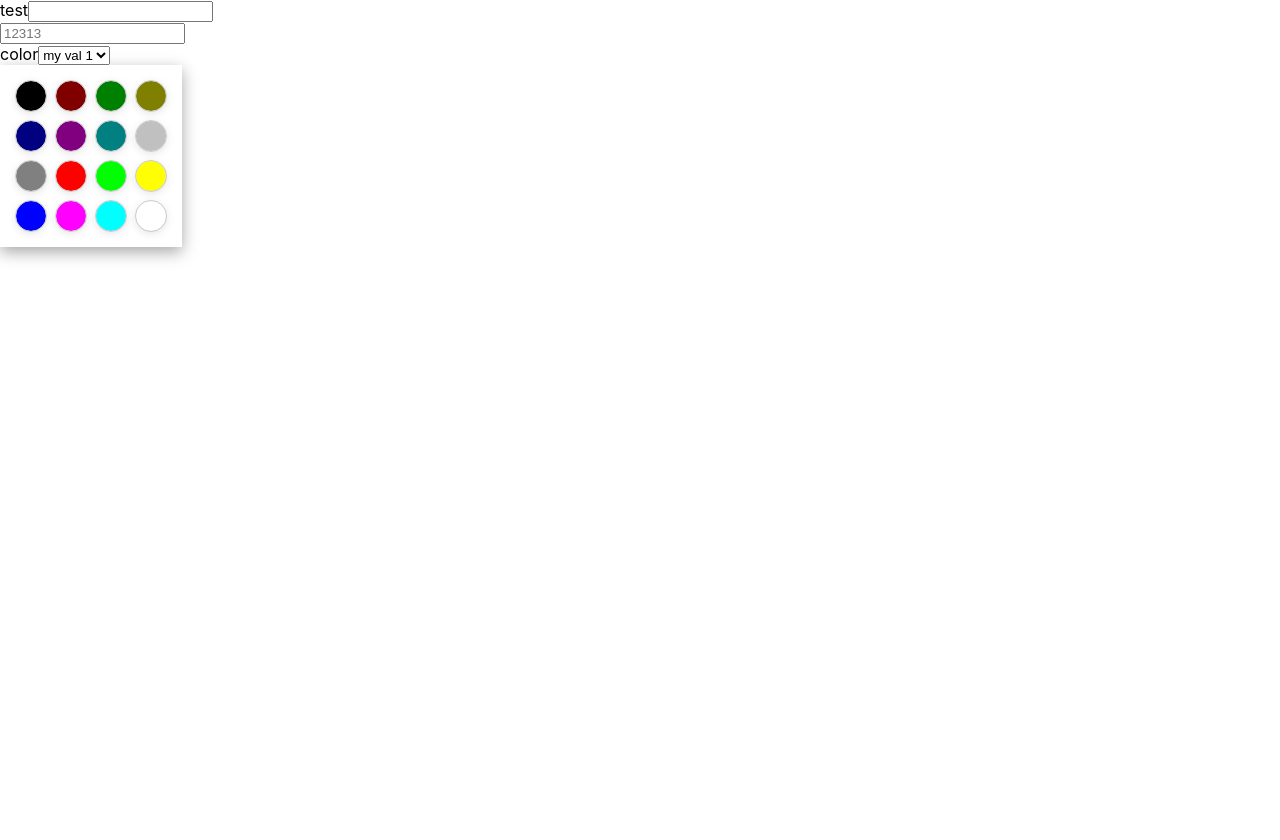
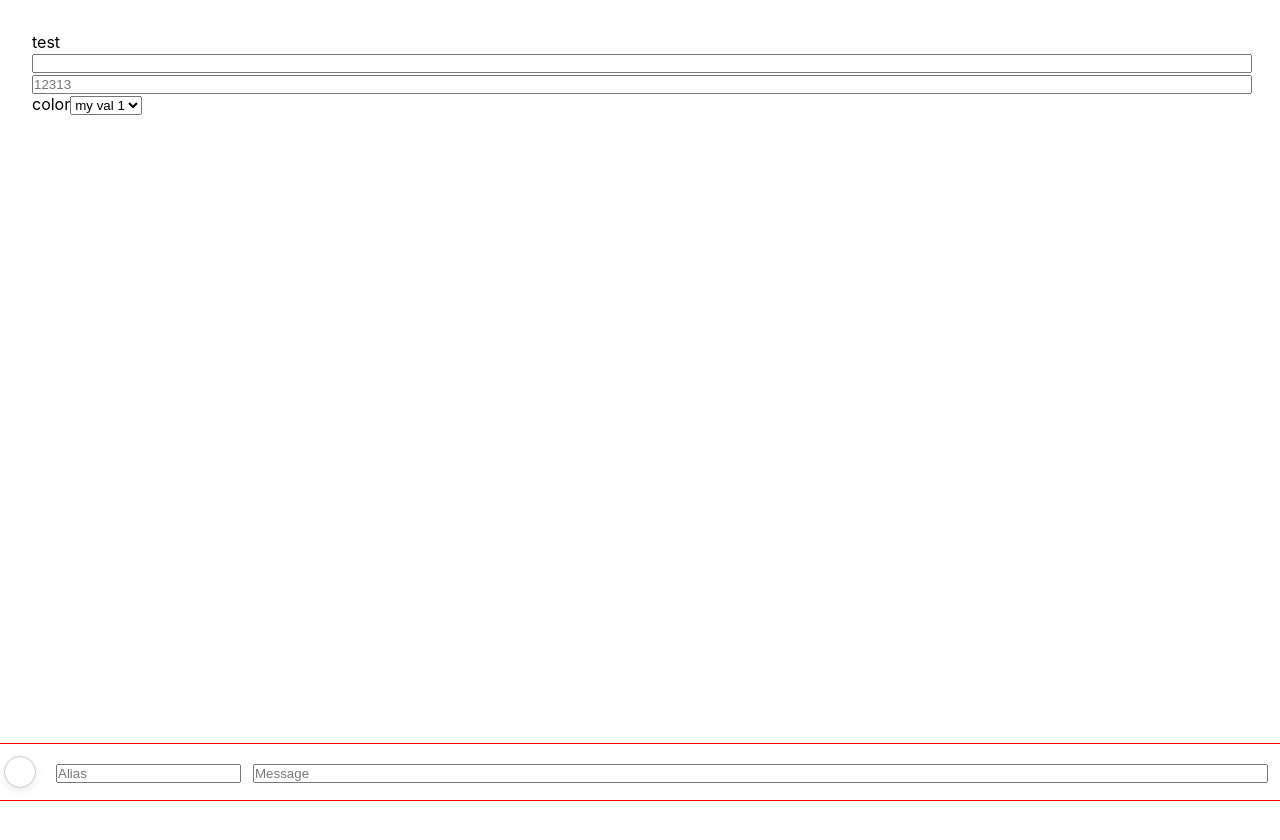
Before and after one commit to IntelliSensei/Live-conversation_web-app, a React (Create React App) app: page / in a window 1280 px wide. Shown: the top 840 px of the page. Before the commit the page ends 800 px from the top, so only its background shows below. Built offline with nearby package versions, Linux system fonts and the light colour scheme.

Commit message:
added panel

```diff
--- a/src/App.tsx
+++ b/src/App.tsx
@@ -29,8 +29,7 @@ export default function App() {
           console.log("dd", nv);
         }}
       />
-
-      <ColorPalette onSelect={console.log}/>
+      <Panel />
     </div>
   );
 }
--- a/src/components/Panel.tsx
+++ b/src/components/Panel.tsx
@@ -1,18 +1,21 @@
-import React from 'react'
-import Alias from './Alias';
-// import ColorPicker from '.components/ColorPicker';
-import MsgCard from './MsgCard';
-import './css/Panel.css'
+import React from "react";
+import Alias from "./Alias";
+import MsgCard from "./MsgCard";
+import "./css/Panel.css";
+import { ColorPicker } from "./input/colorPicker/ColorPicker";
+import { TextField } from "./input";
 
 // Add colour picker + alias + message (incl send button)
 // add states to colour + alias, add on change to message
 
-export default function Panel(){
-    return(
-        <div className='Panel-box'>
-            {/* <ColorPicker /> */}
-            <Alias />
-            <MsgCard />
-        </div>
-    )
+export default function Panel() {
+
+  return (
+    <div className="panel">
+      <ColorPicker />
+      <TextField placeholder="Alias" />
+      <TextField placeholder="Message" style={{flexGrow:2}} />
+      <div/>
+    </div>
+  );
 }
--- a/src/components/css/Panel.css
+++ b/src/components/css/Panel.css
@@ -1,13 +1,12 @@
-.Panel-box {
-    display: flex;
-    flex-direction: row;
-    /* align-items: center; */
-    color: rgb(183, 109, 13);
-    border: 1px solid;
-    height: 100vh;
-    order: 5;
-    /* background-position: center;
-    background-repeat: no-repeat;
-    background-size: cover; */
-
-  }
+.panel {
+  display: flex;
+  align-items: center;
+  outline: 1px solid red;
+  position: absolute;
+  width: 100vw;
+  margin: 0;
+  padding: 0.5rem 0;
+  bottom: 0;
+  left: 0;
+  gap: 1rem;
+}
--- a/src/components/input/TextField.tsx
+++ b/src/components/input/TextField.tsx
@@ -1,24 +1,30 @@
-import React, { FC } from "react";
+import React, { CSSProperties, FC } from "react";
 
 export interface ITextFieldProps {
   label?: string;
   placeholder?: string;
   onChange?: (newValue: string) => void;
+  style?: CSSProperties;
 }
 
-
-export const TextField: FC<ITextFieldProps> = ({ label, placeholder, onChange }: ITextFieldProps) => {
-
+export const TextField: FC<ITextFieldProps> = ({
+  label,
+  placeholder,
+  onChange,
+  style
+}: ITextFieldProps) => {
   return (
-        <div>
+    <div style={style}>
       {label && <label>{label}</label>}
       <input
+        style={{ width: "100%", margin: "0", padding: "0" }}
         onChange={(event) => {
-                    const newVal = event.target.value
-                    console.log({ newVal })
+          const newVal = event.target.value;
+          console.log({ newVal });
           if (onChange) onChange(newVal);
         }}
-                placeholder={placeholder} />
+        placeholder={placeholder}
+      />
     </div>
-    )
-}
+  );
+};
--- a/src/index.css
+++ b/src/index.css
@@ -1,10 +1,13 @@
 body {
-  margin: 0;
   font-family: -apple-system, BlinkMacSystemFont, 'Segoe UI', 'Roboto', 'Oxygen',
-    'Ubuntu', 'Cantarell', 'Fira Sans', 'Droid Sans', 'Helvetica Neue',
-    sans-serif;
+  'Ubuntu', 'Cantarell', 'Fira Sans', 'Droid Sans', 'Helvetica Neue',
+  sans-serif;
   -webkit-font-smoothing: antialiased;
   -moz-osx-font-smoothing: grayscale;
+  height: 100vh;
+  padding: 1rem;
+  margin: 1rem;
+  overflow: hidden;
 }
 
 code {
```
Also changed, not shown: src/components/css/Alias.css (+3 -12 lines), src/components/css/MsgCard.css (+3 -13 lines). Lines whose indentation alone changed are shown as unchanged.
